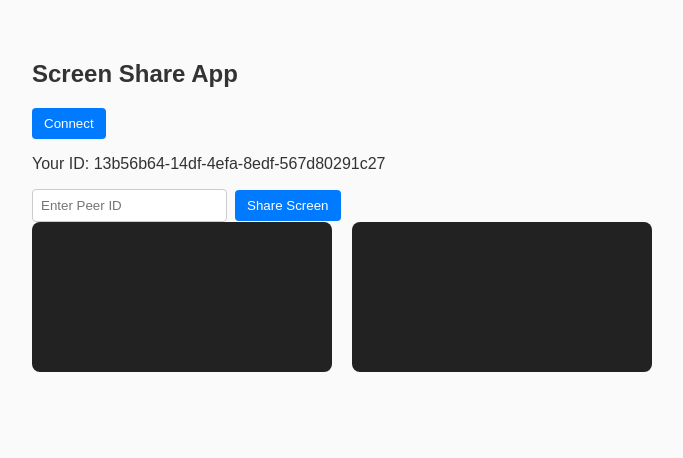
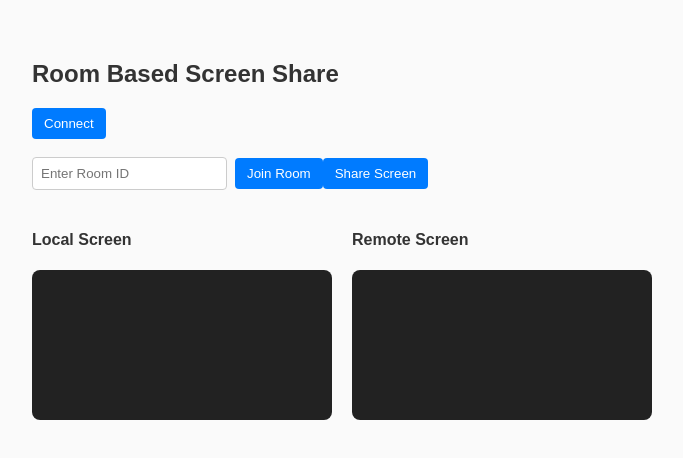
Before and after one commit to mahima-kamat/screen-sharing-frontend, a React (Vite) app: page / in a window 1280 px wide. Shown: the top 458 px of the page, without its empty margins (8-691 px from the left). Built offline with nearby package versions, Linux system fonts and the light colour scheme.

Commit message:
update frontend room system

```diff
--- a/src/App.jsx
+++ b/src/App.jsx
@@ -2,7 +2,7 @@ import React, { useEffect, useRef, useState } from "react";
 import io from "socket.io-client";
 
 export default function App() {
-  const [peerId, setPeerId] = useState("");
+  const [roomId, setRoomId] = useState("");
 
   const socketRef = useRef(null);
   const pcRef = useRef(null);
@@ -10,33 +10,27 @@ export default function App() {
   const localVideoRef = useRef(null);
   const remoteVideoRef = useRef(null);
 
-  const userId = useRef(
-    localStorage.getItem("userId") ||
-    crypto.randomUUID()
-  );
-
-  localStorage.setItem("userId", userId.current);
-
   // CONNECT SOCKET
   const connect = () => {
-    socketRef.current = io("https://screensharebackend-1.onrender.com"); // change to deployed URL
+    socketRef.current = io("https://screensharebackend-1.onrender.com", {
+      transports: ["websocket", "polling"]
+    });
 
     socketRef.current.on("connect", () => {
-      socketRef.current.emit("register", userId.current);
-      initPeer();
-      console.log("Connected");
+      console.log("Connected:", socketRef.current.id);
     });
 
     // OFFER RECEIVED
     socketRef.current.on("offer", async ({ from, offer }) => {
+      await initPeer();
+
       await pcRef.current.setRemoteDescription(offer);
 
       const answer = await pcRef.current.createAnswer();
       await pcRef.current.setLocalDescription(answer);
 
       socketRef.current.emit("answer", {
-        to: from,
-        from: userId.current,
+        roomId,
         answer
       });
     });
@@ -46,32 +40,49 @@ export default function App() {
       await pcRef.current.setRemoteDescription(answer);
     });
 
-    // ICE
+    // ICE CANDIDATE
     socketRef.current.on("ice-candidate", async ({ candidate }) => {
-      if (candidate) {
-        await pcRef.current.addIceCandidate(candidate);
+      try {
+        if (candidate) {
+          await pcRef.current.addIceCandidate(candidate);
+        }
+      } catch (err) {
+        console.log("ICE error:", err);
       }
     });
   };
 
-  // PEER CONNECTION
-  const initPeer = () => {
+  // JOIN ROOM
+  const joinRoom = () => {
+    if (!roomId) return alert("Enter Room ID");
+
+    socketRef.current.emit("join-room", roomId, (res) => {
+      console.log("Joined room:", res);
+      initPeer();
+    });
+  };
+
+  // INIT PEER CONNECTION
+  const initPeer = async () => {
+    if (pcRef.current) return;
+
     pcRef.current = new RTCPeerConnection({
       iceServers: [
         { urls: "stun:stun.l.google.com:19302" }
       ]
     });
 
+    // SEND ICE
     pcRef.current.onicecandidate = (event) => {
       if (event.candidate) {
         socketRef.current.emit("ice-candidate", {
-          to: peerId,
-          from: userId.current,
+          roomId,
           candidate: event.candidate
         });
       }
     };
 
+    // RECEIVE STREAM
     pcRef.current.ontrack = (event) => {
       remoteVideoRef.current.srcObject = event.streams[0];
     };
@@ -79,6 +90,8 @@ export default function App() {
 
   // SHARE SCREEN
   const shareScreen = async () => {
+    if (!roomId) return alert("Enter Room ID");
+
     const stream = await navigator.mediaDevices.getDisplayMedia({
       video: true,
       audio: false
@@ -86,7 +99,7 @@ export default function App() {
 
     localVideoRef.current.srcObject = stream;
 
-    stream.getTracks().forEach(track => {
+    stream.getTracks().forEach((track) => {
       pcRef.current.addTrack(track, stream);
     });
 
@@ -94,8 +107,7 @@ export default function App() {
     await pcRef.current.setLocalDescription(offer);
 
     socketRef.current.emit("offer", {
-      to: peerId,
-      from: userId.current,
+      roomId,
       offer
     });
   };
@@ -109,25 +121,32 @@ export default function App() {
 
   return (
     <div style={{ padding: 20 }}>
-      <h2>Screen Share App</h2>
+      <h2>Room Based Screen Share</h2>
 
       <button onClick={connect}>Connect</button>
 
-      <p>Your ID: {userId.current}</p>
+      <br /><br />
 
       <input
-        placeholder="Enter Peer ID"
-        value={peerId}
-        onChange={(e) => setPeerId(e.target.value)}
+        placeholder="Enter Room ID"
+        value={roomId}
+        onChange={(e) => setRoomId(e.target.value)}
       />
 
-      <button onClick={shareScreen}>
-        Share Screen
-      </button>
+      <button onClick={joinRoom}>Join Room</button>
 
-      <div style={{ display: "flex", gap: 20 }}>
-        <video ref={localVideoRef} autoPlay muted width="300" />
-        <video ref={remoteVideoRef} autoPlay width="300" />
+      <button onClick={shareScreen}>Share Screen</button>
+
+      <div style={{ display: "flex", gap: 20, marginTop: 20 }}>
+        <div>
+          <h4>Local Screen</h4>
+          <video ref={localVideoRef} autoPlay muted width="300" />
+        </div>
+
+        <div>
+          <h4>Remote Screen</h4>
+          <video ref={remoteVideoRef} autoPlay width="300" />
+        </div>
       </div>
     </div>
   );
```
